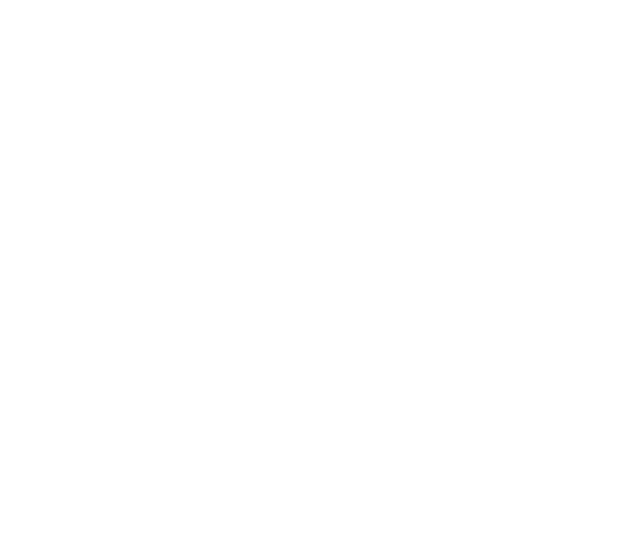
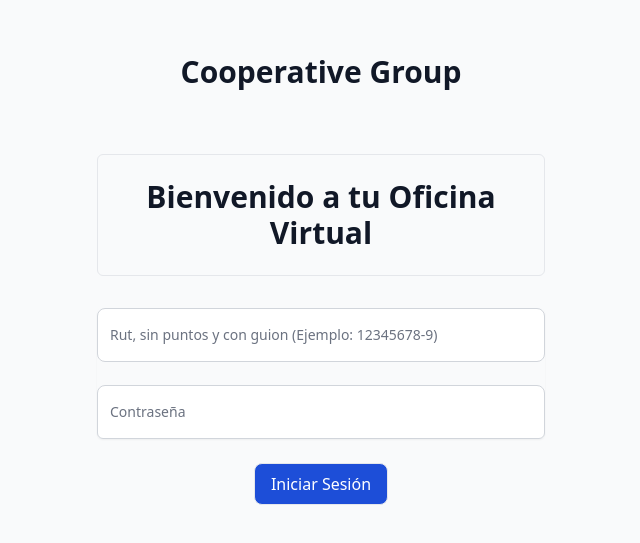
Before and after one commit to martinskerr/intranetTrabajadores, a React (Vite) app in the folder clienteFront/cliente/: page / in a window 1280 px wide. Before the commit this address had no page. Shown: the part 153-696 px from the top of the page, without its empty margins (319-959 px from the left). Built offline with nearby package versions, Linux system fonts and the light colour scheme.

Commit message:
Cambio ruta de index en app.jsx

```diff
--- a/clienteFront/cliente/src/App.jsx
+++ b/clienteFront/cliente/src/App.jsx
@@ -10,7 +10,7 @@
 
 
     <Routes>
-      <Route path='/login' element={<Login/>}/>
+      <Route path='/' element={<Login/>}/>
       <Route path='/index' element={<UsuarioPage/>}/>
 
     </Routes>
```
